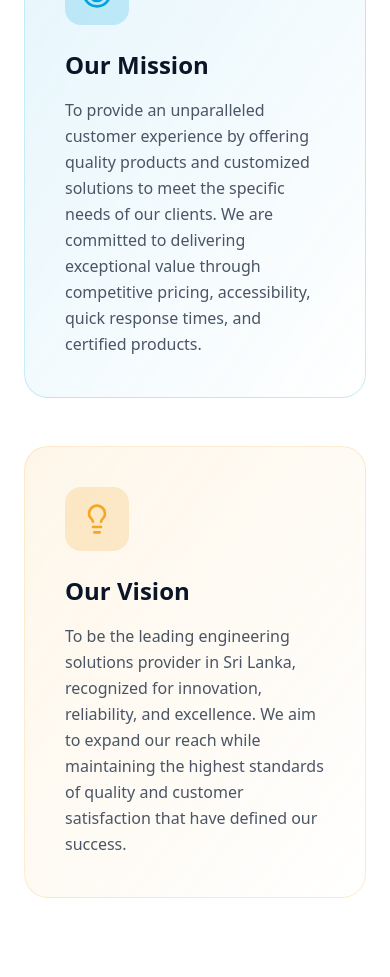
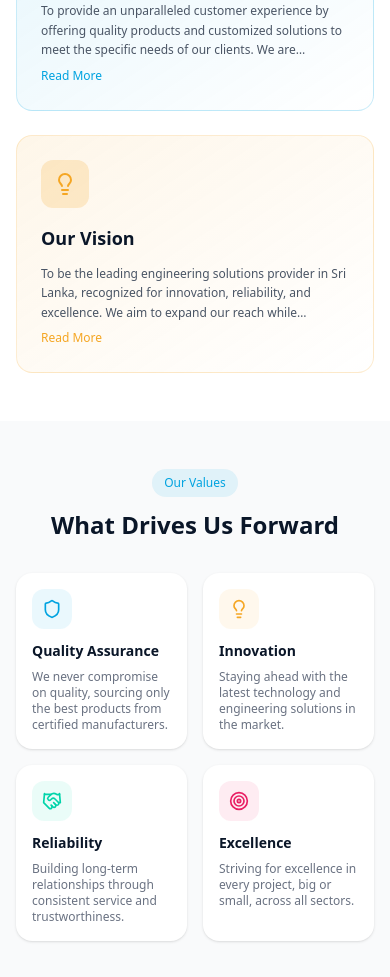
Before and after one commit to TharangaD2/IES-frontend, a Next.js app: page /About in a window 390 px wide. Shown: the part 1020-1997 px from the top of the page. Built offline with nearby package versions, Linux system fonts and the light colour scheme.

Commit message:
Mobile View Updated

```diff
--- a/src/app/About/page.tsx
+++ b/src/app/About/page.tsx
@@ -1,6 +1,6 @@
 'use client'
 
-import React from 'react';
+import React, { useState } from 'react';
 import { motion } from 'framer-motion';
 import {
     Shield,
@@ -79,6 +79,9 @@ const certifications: string[] = [
 
 // ---------- Component ----------
 export default function About() {
+    const [missionExpanded, setMissionExpanded] = useState(false)
+    const [visionExpanded, setVisionExpanded] = useState(false)
+
     return (
         <div className="min-h-screen">
             <Navbar />
@@ -179,66 +182,82 @@ export default function About() {
             </section>
 
             {/* Mission & Vision */}
-            <section className="py-24 bg-white">
-                <div className="container mx-auto px-6 lg:px-12">
-                    <div className="grid lg:grid-cols-2 gap-12">
+            <section className="py-12 lg:py-24 bg-white">
+                <div className="container mx-auto px-4 lg:px-12">
+                    <div className="grid lg:grid-cols-2 gap-6 lg:gap-12">
                         <motion.div
                             initial={{ opacity: 0, x: -30 }}
                             whileInView={{ opacity: 1, x: 0 }}
                             viewport={{ once: true }}
-                            className="p-10 rounded-3xl bg-gradient-to-br from-[#00A3E0]/10 to-transparent border border-[#00A3E0]/20"
+                            className="p-6 lg:p-10 rounded-2xl lg:rounded-3xl bg-gradient-to-br from-[#00A3E0]/10 to-transparent border border-[#00A3E0]/20"
                         >
-                            <div className="w-16 h-16 rounded-2xl bg-[#00A3E0]/20 flex items-center justify-center mb-6">
-                                <Target className="w-8 h-8 text-[#00A3E0]" />
+                            <div className="w-12 h-12 lg:w-16 lg:h-16 rounded-xl lg:rounded-2xl bg-[#00A3E0]/20 flex items-center justify-center mb-4 lg:mb-6">
+                                <Target className="w-6 h-6 lg:w-8 lg:h-8 text-[#00A3E0]" />
                             </div>
-                            <h3 className="text-2xl font-bold text-[#0A1628] mb-4">Our Mission</h3>
-                            <p className="text-gray-600 leading-relaxed">
+                            <h3 className="text-lg lg:text-2xl font-bold text-[#0A1628] mb-3 lg:mb-4">Our Mission</h3>
+                            <div>
+                                <p className={`text-gray-600 leading-relaxed text-xs lg:text-base ${!missionExpanded ? 'line-clamp-3 lg:line-clamp-none' : ''}`}>
                                     To provide an unparalleled customer experience by offering quality products and
                                     customized solutions to meet the specific needs of our clients. We are committed to
                                     delivering exceptional value through competitive pricing, accessibility, quick
                                     response times, and certified products.
                                 </p>
+                                <button
+                                    onClick={() => setMissionExpanded(!missionExpanded)}
+                                    className="text-[#00A3E0] text-xs font-medium mt-2 lg:hidden hover:underline"
+                                >
+                                    {missionExpanded ? 'Read Less' : 'Read More'}
+                                </button>
+                            </div>
                         </motion.div>
 
                         <motion.div
                             initial={{ opacity: 0, x: 30 }}
                             whileInView={{ opacity: 1, x: 0 }}
                             viewport={{ once: true }}
-                            className="p-10 rounded-3xl bg-gradient-to-br from-[#F5A623]/10 to-transparent border border-[#F5A623]/20"
+                            className="p-6 lg:p-10 rounded-2xl lg:rounded-3xl bg-gradient-to-br from-[#F5A623]/10 to-transparent border border-[#F5A623]/20"
                         >
-                            <div className="w-16 h-16 rounded-2xl bg-[#F5A623]/20 flex items-center justify-center mb-6">
-                                <Lightbulb className="w-8 h-8 text-[#F5A623]" />
+                            <div className="w-12 h-12 lg:w-16 lg:h-16 rounded-xl lg:rounded-2xl bg-[#F5A623]/20 flex items-center justify-center mb-4 lg:mb-6">
+                                <Lightbulb className="w-6 h-6 lg:w-8 lg:h-8 text-[#F5A623]" />
                             </div>
-                            <h3 className="text-2xl font-bold text-[#0A1628] mb-4">Our Vision</h3>
-                            <p className="text-gray-600 leading-relaxed">
+                            <h3 className="text-lg lg:text-2xl font-bold text-[#0A1628] mb-3 lg:mb-4">Our Vision</h3>
+                            <div>
+                                <p className={`text-gray-600 leading-relaxed text-xs lg:text-base ${!visionExpanded ? 'line-clamp-3 lg:line-clamp-none' : ''}`}>
                                     To be the leading engineering solutions provider in Sri Lanka, recognized for
                                     innovation, reliability, and excellence. We aim to expand our reach while maintaining
                                     the highest standards of quality and customer satisfaction that have defined our
                                     success.
                                 </p>
+                                <button
+                                    onClick={() => setVisionExpanded(!visionExpanded)}
+                                    className="text-[#F5A623] text-xs font-medium mt-2 lg:hidden hover:underline"
+                                >
+                                    {visionExpanded ? 'Read Less' : 'Read More'}
+                                </button>
+                            </div>
                         </motion.div>
                     </div>
                 </div>
             </section>
 
             {/* Core Values */}
-            <section className="py-24 bg-gray-50">
-                <div className="container mx-auto px-6 lg:px-12">
+            <section className="py-12 lg:py-24 bg-gray-50">
+                <div className="container mx-auto px-4 lg:px-12">
                     <motion.div
                         initial={{ opacity: 0, y: 30 }}
                         whileInView={{ opacity: 1, y: 0 }}
                         viewport={{ once: true }}
-                        className="text-center mb-16"
+                        className="text-center mb-8 lg:mb-16"
                     >
-                        <span className="inline-block px-4 py-2 rounded-full bg-[#00A3E0]/10 text-[#00A3E0] text-sm font-medium mb-4">
+                        <span className="inline-block px-3 py-1.5 lg:px-4 lg:py-2 rounded-full bg-[#00A3E0]/10 text-[#00A3E0] text-xs lg:text-sm font-medium mb-3 lg:mb-4">
                             Our Values
                         </span>
-                        <h2 className="text-4xl md:text-5xl font-bold text-[#0A1628]">
+                        <h2 className="text-2xl lg:text-4xl xl:text-5xl font-bold text-[#0A1628]">
                             What Drives Us Forward
                         </h2>
                     </motion.div>
 
-                    <div className="grid md:grid-cols-2 lg:grid-cols-4 gap-8">
+                    <div className="grid grid-cols-2 lg:grid-cols-4 gap-4 lg:gap-8">
                         {values.map((value, index) => (
                             <motion.div
                                 key={index}
@@ -247,16 +266,16 @@ export default function About() {
                                 viewport={{ once: true }}
                                 transition={{ delay: index * 0.1 }}
                                 whileHover={{ y: -5 }}
-                                className="p-8 rounded-3xl bg-white shadow-sm hover:shadow-xl transition-all"
+                                className="p-4 lg:p-8 rounded-2xl lg:rounded-3xl bg-white shadow-sm hover:shadow-xl transition-all"
                             >
                                 <div
-                                    className="w-14 h-14 rounded-2xl flex items-center justify-center mb-6"
+                                    className="w-10 h-10 lg:w-14 lg:h-14 rounded-xl lg:rounded-2xl flex items-center justify-center mb-3 lg:mb-6"
                                     style={{ backgroundColor: `${value.color}15` }}
                                 >
-                                    <value.icon className="w-7 h-7" style={{ color: value.color }} />
+                                    <value.icon className="w-5 h-5 lg:w-7 lg:h-7" style={{ color: value.color }} />
                                 </div>
-                                <h3 className="text-xl font-bold text-[#0A1628] mb-3">{value.title}</h3>
-                                <p className="text-gray-500">{value.description}</p>
+                                <h3 className="text-sm lg:text-xl font-bold text-[#0A1628] mb-2 lg:mb-3">{value.title}</h3>
+                                <p className="text-gray-500 text-xs lg:text-base">{value.description}</p>
                             </motion.div>
                         ))}
                     </div>
--- a/src/app/Contact/page.tsx
+++ b/src/app/Contact/page.tsx
@@ -171,7 +171,7 @@ export default function Contact() {
             {/* Contact Info Cards */}
             <section className="py-16 bg-white">
                 <div className="container mx-auto px-6 lg:px-12">
-                    <div className="grid md:grid-cols-2 lg:grid-cols-4 gap-6 -mt-24 relative z-10">
+                    <div className="grid grid-cols-2 lg:grid-cols-4 gap-4 lg:gap-6 -mt-24 relative z-10">
                         {contactInfo.map((info, index) => {
                             const Icon = info.icon;
 
--- a/src/app/Projects/page.tsx
+++ b/src/app/Projects/page.tsx
@@ -212,7 +212,7 @@ export default function Projects() {
             {/* Projects Grid */}
             <section className="py-16">
                 <div className="container mx-auto px-6 lg:px-12">
-                    <motion.div layout className="grid md:grid-cols-2 lg:grid-cols-3 gap-8">
+                    <motion.div layout className="grid grid-cols-2 lg:grid-cols-3 gap-4 lg:gap-8">
                         <AnimatePresence mode="popLayout">
                             {filteredProjects.map((project, index) => (
                                 <motion.div
--- a/src/components/ui/aboutSection.tsx
+++ b/src/components/ui/aboutSection.tsx
@@ -1,6 +1,6 @@
 'use client'
 
-import React from 'react'
+import React, { useState } from 'react'
 import { motion } from 'framer-motion'
 import type { LucideIcon } from 'lucide-react'
 import { Shield, Award, Clock, Users } from 'lucide-react'
@@ -22,10 +22,12 @@ const stats: Stat[] = [
 ]
 
 const AboutSection: React.FC = () => {
+    const [isExpanded, setIsExpanded] = useState(false)
+
     return (
-        <section className="py-20 bg-white">
-            <div className="container mx-auto px-6 lg:px-12">
-                <div className="grid lg:grid-cols-2 gap-16 items-center">
+        <section className="py-12 lg:py-20 bg-white">
+            <div className="container mx-auto px-4 lg:px-12">
+                <div className="grid lg:grid-cols-2 gap-8 lg:gap-16 items-center">
 
                     {/* Left - Image Grid */}
                     <motion.div
@@ -35,48 +37,48 @@ const AboutSection: React.FC = () => {
                         transition={{ duration: 0.8 }}
                         className="relative"
                     >
-                        <div className="grid grid-cols-2 gap-4">
+                        <div className="grid grid-cols-2 gap-2 lg:gap-4">
                             <motion.div
                                 whileHover={{ scale: 1.02 }}
-                                className="rounded-2xl overflow-hidden"
+                                className="rounded-lg lg:rounded-2xl overflow-hidden"
                             >
                                 <img
                                     src="https://images.unsplash.com/photo-1504307651254-35680f356dfd?w=600&q=80"
                                     alt="Engineering"
-                                    className="w-full h-64 object-cover"
+                                    className="w-full h-32 lg:h-64 object-cover"
                                 />
                             </motion.div>
 
                             <motion.div
                                 whileHover={{ scale: 1.02 }}
-                                className="rounded-2xl overflow-hidden mt-8"
+                                className="rounded-lg lg:rounded-2xl overflow-hidden lg:mt-8"
                             >
                                 <img
                                     src="https://images.unsplash.com/photo-1581094794329-c8112a89af12?w=600&q=80"
                                     alt="Construction"
-                                    className="w-full h-64 object-cover"
+                                    className="w-full h-32 lg:h-64 object-cover"
                                 />
                             </motion.div>
 
                             <motion.div
                                 whileHover={{ scale: 1.02 }}
-                                className="rounded-2xl overflow-hidden -mt-8"
+                                className="rounded-lg lg:rounded-2xl overflow-hidden lg:-mt-8"
                             >
                                 <img
                                     src="https://images.unsplash.com/photo-1621905251189-08b45d6a269e?w=600&q=80"
                                     alt="Electrical"
-                                    className="w-full h-64 object-cover"
+                                    className="w-full h-32 lg:h-64 object-cover"
                                 />
                             </motion.div>
 
                             <motion.div
                                 whileHover={{ scale: 1.02 }}
-                                className="rounded-2xl overflow-hidden"
+                                className="rounded-lg lg:rounded-2xl overflow-hidden"
                             >
                                 <img
                                     src="https://images.unsplash.com/photo-1581092160562-40aa08e78837?w=600&q=80"
                                     alt="Mechanical"
-                                    className="w-full h-64 object-cover"
+                                    className="w-full h-32 lg:h-64 object-cover"
                                 />
                             </motion.div>
                         </div>
@@ -87,10 +89,10 @@ const AboutSection: React.FC = () => {
                             whileInView={{ scale: 1 }}
                             viewport={{ once: true }}
                             transition={{ delay: 0.5, type: 'spring' }}
-                            className="absolute -bottom-6 -right-6 w-32 h-32 rounded-full bg-[#00A3E0] flex flex-col items-center justify-center text-white shadow-2xl"
+                            className="absolute -bottom-4 -right-4 lg:-bottom-6 lg:-right-6 w-20 h-20 lg:w-32 lg:h-32 rounded-full bg-[#00A3E0] flex flex-col items-center justify-center text-white shadow-2xl"
                         >
-                            <span className="text-3xl font-bold">15+</span>
-                            <span className="text-xs">Years</span>
+                            <span className="text-xl lg:text-3xl font-bold">15+</span>
+                            <span className="text-[10px] lg:text-xs">Years</span>
                         </motion.div>
                     </motion.div>
 
@@ -101,27 +103,36 @@ const AboutSection: React.FC = () => {
                         viewport={{ once: true }}
                         transition={{ duration: 0.8 }}
                     >
-                        <h2 className="text-3xl md:text-4xl font-bold text-gray-900 mb-6 leading-tight">
+                        <h2 className="text-xl lg:text-3xl xl:text-4xl font-bold text-gray-900 mb-4 lg:mb-6 leading-tight">
                             Delivering Excellence in Engineering Solutions
                         </h2>
 
-                        <p className="text-gray-700 text-lg mb-6 leading-relaxed">
+                        <p className="text-gray-700 text-sm lg:text-lg mb-4 lg:mb-6 leading-relaxed">
                             No matter how many hours we're in the field, the magic never fades.
                             Nothing compares to the satisfaction of completing a project that
                             exceeds expectations. From day one, we have put our passion for
                             engineering and quality into finding ever-better solutions.
                         </p>
 
-                        <p className="text-gray-600 mb-8">
+                        <div className="mb-4 lg:mb-8">
+                            <p className={`text-gray-600 text-xs lg:text-base ${!isExpanded ? 'line-clamp-2 lg:line-clamp-none' : ''}`}>
                                 We have built – and continue to create – solutions that push the
                                 boundaries of engineering performance to take the customer
                                 experience to the next level. The requirements for engineering
                                 continue to evolve. They need to be more efficient, sustainable,
                                 and reliable while delivering superior performance.
                             </p>
+                            {/* Read More button - only visible on mobile */}
+                            <button
+                                onClick={() => setIsExpanded(!isExpanded)}
+                                className="text-[#0084CA] text-xs font-medium mt-2 lg:hidden hover:underline"
+                            >
+                                {isExpanded ? 'Read Less' : 'Read More'}
+                            </button>
+                        </div>
 
                         <Link href={createPageUrl('About')}>
-                            <button className="bg-[#0084CA] hover:bg-[#006BA6] text-white px-8 py-4 rounded-full font-medium flex items-center gap-2 transition-colors">
+                            <button className="bg-[#0084CA] hover:bg-[#006BA6] text-white px-6 py-3 lg:px-8 lg:py-4 rounded-full font-medium flex items-center gap-2 transition-colors text-sm lg:text-base">
                                 Learn More About Us
                             </button>
                         </Link>
--- a/src/components/ui/productSection.tsx
+++ b/src/components/ui/productSection.tsx
@@ -97,7 +97,7 @@ const ProductsSection: React.FC = () => {
                     initial="hidden"
                     whileInView="visible"
                     viewport={{ once: true }}
-                    className="grid md:grid-cols-3 gap-8"
+                    className="grid grid-cols-2 lg:grid-cols-3 gap-4 lg:gap-8"
                 >
                     {products.map((product) => (
                         <motion.div
--- a/src/components/ui/projectSection.tsx
+++ b/src/components/ui/projectSection.tsx
@@ -84,7 +84,7 @@ const ProjectsSection: React.FC = () => {
                 </motion.div>
 
                 {/* Projects Grid */}
-                <div className="grid md:grid-cols-2 lg:grid-cols-3 gap-6">
+                <div className="grid grid-cols-2 lg:grid-cols-3 gap-4 lg:gap-6">
                     {projects.slice(0, 3).map((project, index) => (
                         <motion.div
                             key={project.id}
```
Also changed, not shown: src/app/Products/page.tsx (+8 -8 lines), src/components/ui/footer.tsx (+25 -25 lines). Lines whose indentation alone changed are shown as unchanged.
